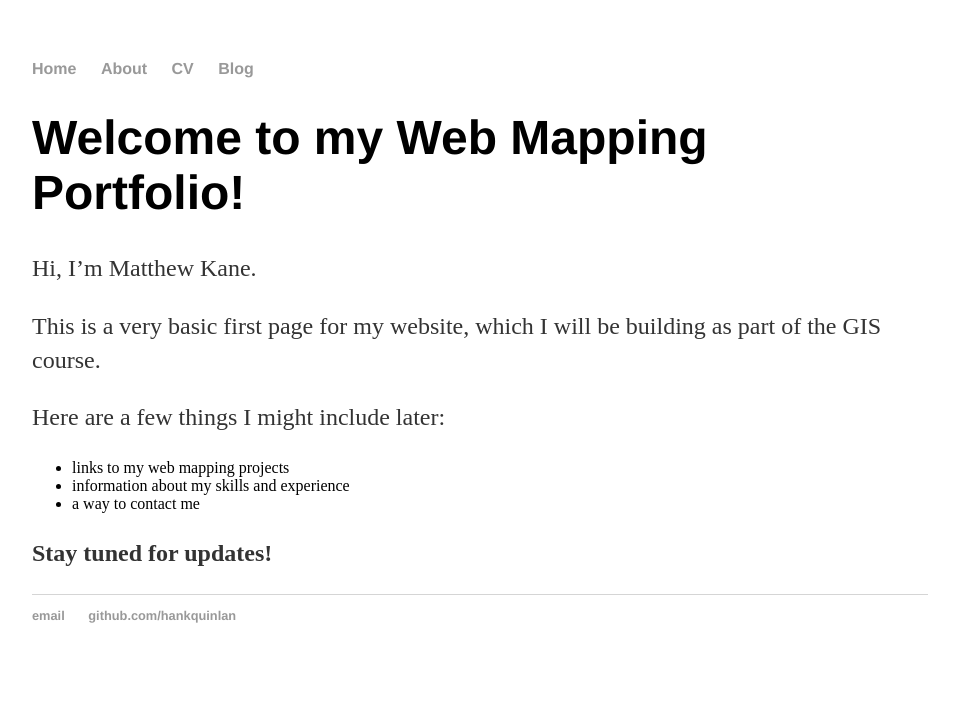
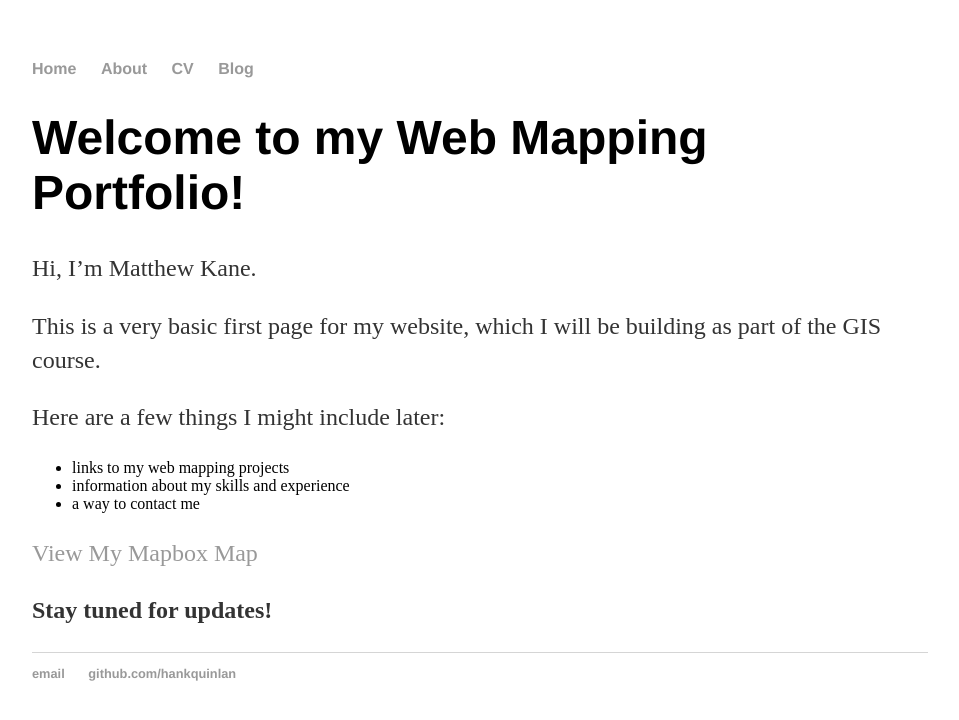
Before and after one commit to matthewkane15/matthewkane15.github.io, a Jekyll site: the page built from index.md, in a window 1280 px wide. Shown: the top 720 px of the page, without its empty margins (160-1119 px from the left). Built offline with Jekyll 4.4.1, drawn with Linux system fonts in a browser that asks for light colours; our own code applies the rules of GitHub Pages for plain Markdown files.

Commit message:
Update index.md

```diff
--- a/index.md
+++ b/index.md
@@ -8,4 +8,7 @@ Here are a few things I might include later:
 - information about my skills and experience
 - a way to contact me
 
+[View My Mapbox Map](map/mapbox-map.html)
+
+
 **Stay tuned for updates!**
```
